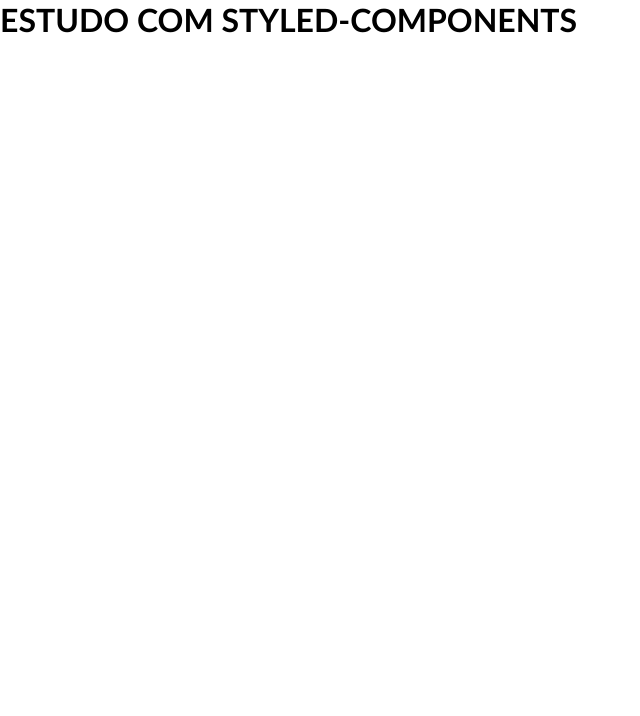
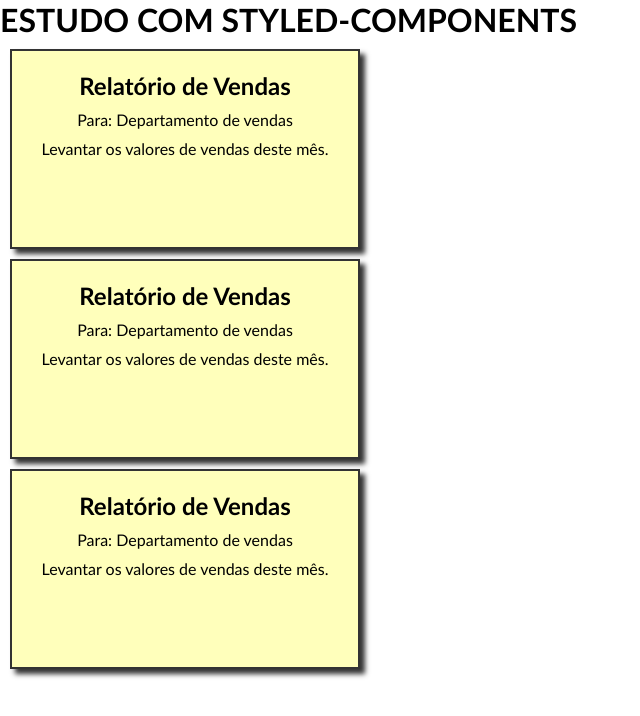
Before and after one commit to 1TDSVJ/styled-app-react, a React (Create React App) app in the folder rm93899/react-aula7/: page / in a window 1280 px wide. Shown: the top 716 px of the page, without its empty margins (0-640 px from the left). Built offline with nearby package versions, Linux system fonts and the light colour scheme.

Commit message:
Criei comp tarefa e list tarefa, criei DivTarefa

```diff
--- a/rm93899/react-aula7/src/App.jsx
+++ b/rm93899/react-aula7/src/App.jsx
@@ -1,10 +1,12 @@
 import React from 'react'
 import './App.css'
+import ListaTarefas from './components/listaTarefas/ListaTarefas'
 
 export default function App() {
   return (
     <div>
       <h1>ESTUDO COM STYLED-COMPONENTS</h1>
+      <ListaTarefas />
     </div>
   );
 }
--- a/rm93899/react-aula7/src/components/listaTarefas/ListaTarefas.jsx
+++ b/rm93899/react-aula7/src/components/listaTarefas/ListaTarefas.jsx
@@ -1,14 +1,14 @@
 import React from 'react'
-import styled from 'styled-components'
-
-import React from 'react';
+import Tarefa from '../tarefa/Tarefa'
 
 
 export default function listaTarefas() {
   return (
     <div>
 
-      <p>Lista de Tarefas</p>
+      <Tarefa/>
+      <Tarefa/>
+      <Tarefa/>
 
     </div>
   )
--- /dev/null
+++ b/rm93899/react-aula7/src/components/tarefa/Tarefa.jsx
@@ -0,0 +1,24 @@
+import React from 'react'
+import styled from 'styled-components'
+
+const DivTarefa = styled.div`
+    background-color: #ffb;
+    border: 2px solid #333;
+    box-shadow: 5px 5px 5px #333;
+    padding: 20px;
+    text-align: center;
+    width: 350px;
+    height: 200px;
+    margin: 10px;
+    h2,p{ padding-bottom: 10px; }
+`
+
+export default function Tarefa() {
+  return (
+    <DivTarefa>
+        <h2>Relatório de Vendas</h2>
+        <p>Para: Departamento de vendas</p>
+        <p>Levantar os valores de vendas deste mês.</p>
+    </DivTarefa>
+  )
+}
```
